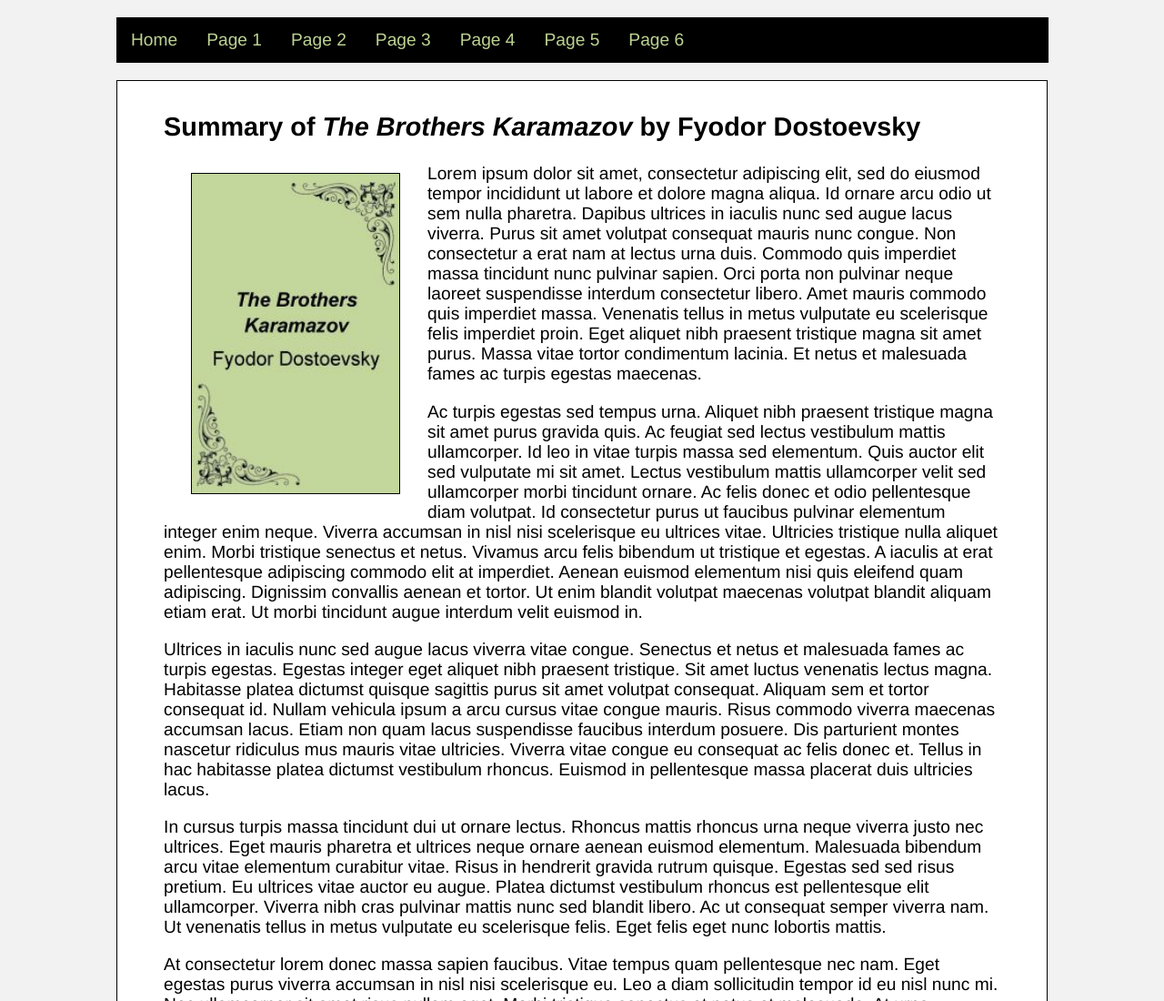
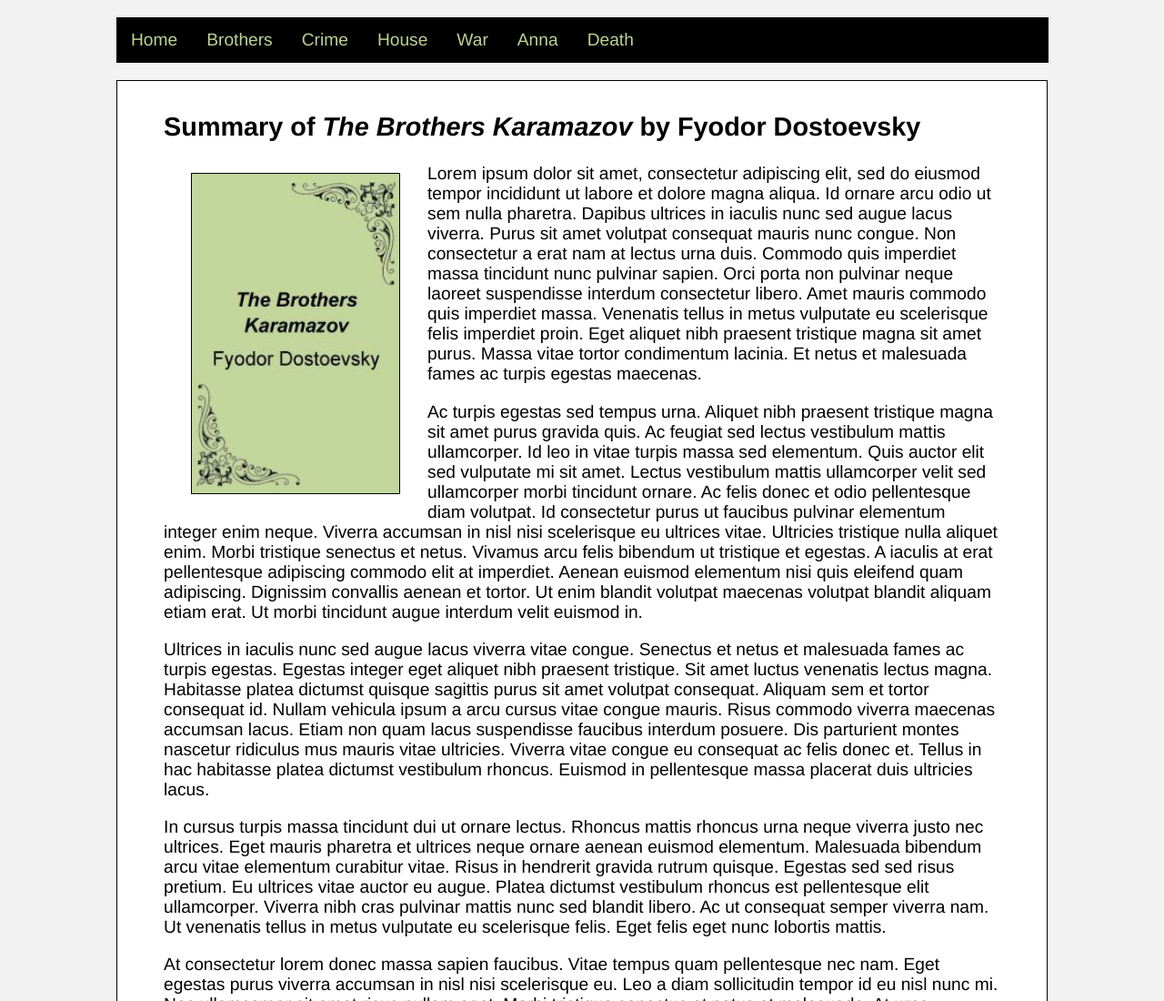
Before and after one commit to sherriaragon/sherriaragon.github.io, a plain HTML site: page page2.html in a window 1280 px wide. Shown: the top 1100 px of the page at 91% size. Drawn offline with Linux system fonts and the light colour scheme.

Commit message:
Update page2.html

```diff
--- a/page2.html
+++ b/page2.html
@@ -10,12 +10,12 @@
 <nav>
  <ul>
   <li><a href="index.html" target="_blank">Home</a></li>
-  <li><a href="page1.html" target="_blank">Page 1</a></li>
-  <li><a href="page2.html" target="_blank">Page 2</a></li>
-  <li><a href="page3.html" target="_blank">Page 3</a></li>
-  <li><a href="page4.html" target="_blank">Page 4</a></li>
-  <li><a href="page5.html" target="_blank">Page 5</a></li>
-  <li><a href="page6.html" target="_blank">Page 6</a></li>
+  <li><a href="page2.html" target="_blank">Brothers</a></li>
+  <li><a href="page3.html" target="_blank">Crime</a></li>
+  <li><a href="page4.html" target="_blank">House</a></li>
+  <li><a href="page5.html" target="_blank">War</a></li>
+  <li><a href="page6.html" target="_blank">Anna</a></li>
+  <li><a href="page7.html" target="_blank">Death</a></li>
  </ul>
 </nav>
 </header>
```
